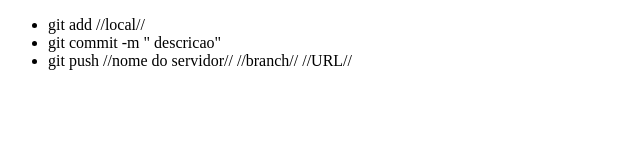
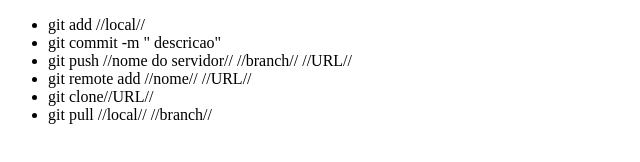
Before and after one commit to ian315prt/AluraAula, a plain HTML site: page index.htm in a window 1280 px wide. Shown: the whole page, without its empty margins (0-640 px from the left). Drawn offline with Linux system fonts and the light colour scheme.

Commit message:
mais uns comandos

```diff
--- a/index.htm
+++ b/index.htm
@@ -10,6 +10,10 @@
         <li>git commit -m " descricao" </li>
         <li>git push //nome do servidor// //branch// //URL//  </li>
 
+        <li>git remote add //nome// //URL// </li>
+        <li>git clone//URL//  </li>
+        <li>git pull //local// //branch// </li>
+
     </ul>
 </body>
 </html>
```
